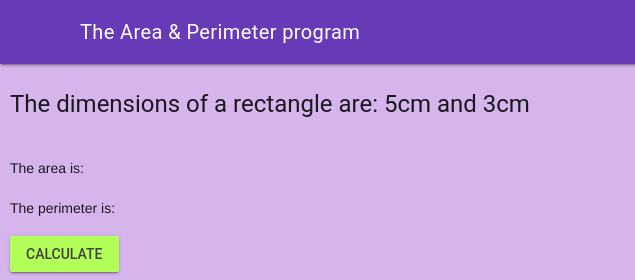
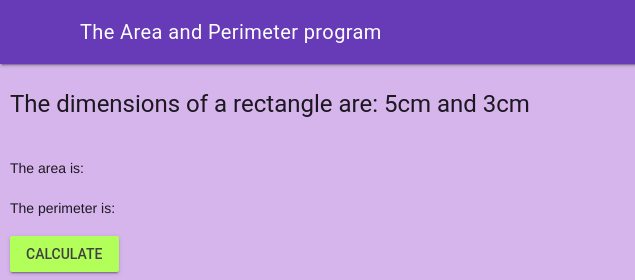
Before and after one commit to MTHS-ICD2O-1-2023/ICD2O-Unit-2-02-Julianne-Leblanc-Peltier, a plain HTML site: page index.html in a window 1280 px wide. Shown: the full height of the page, 0-635 px from the left. Drawn offline with nearby package versions, Linux system fonts and the light colour scheme.

Commit message:
changed symbol to word ("&" to "and")

```diff
--- a/index.html
+++ b/index.html
@@ -21,7 +21,7 @@
   <div class="mdl-layout mdl-js-layout mdl-layout--fixed-header">
     <header class="mdl-layout__header">
       <div class="mdl-layout__header-row">
-        <span class="mdl-layout-title">The Area & Perimeter program</span>
+        <span class="mdl-layout-title">The Area and Perimeter program</span>
       </div>
     </header>
     <div class="content">
```
